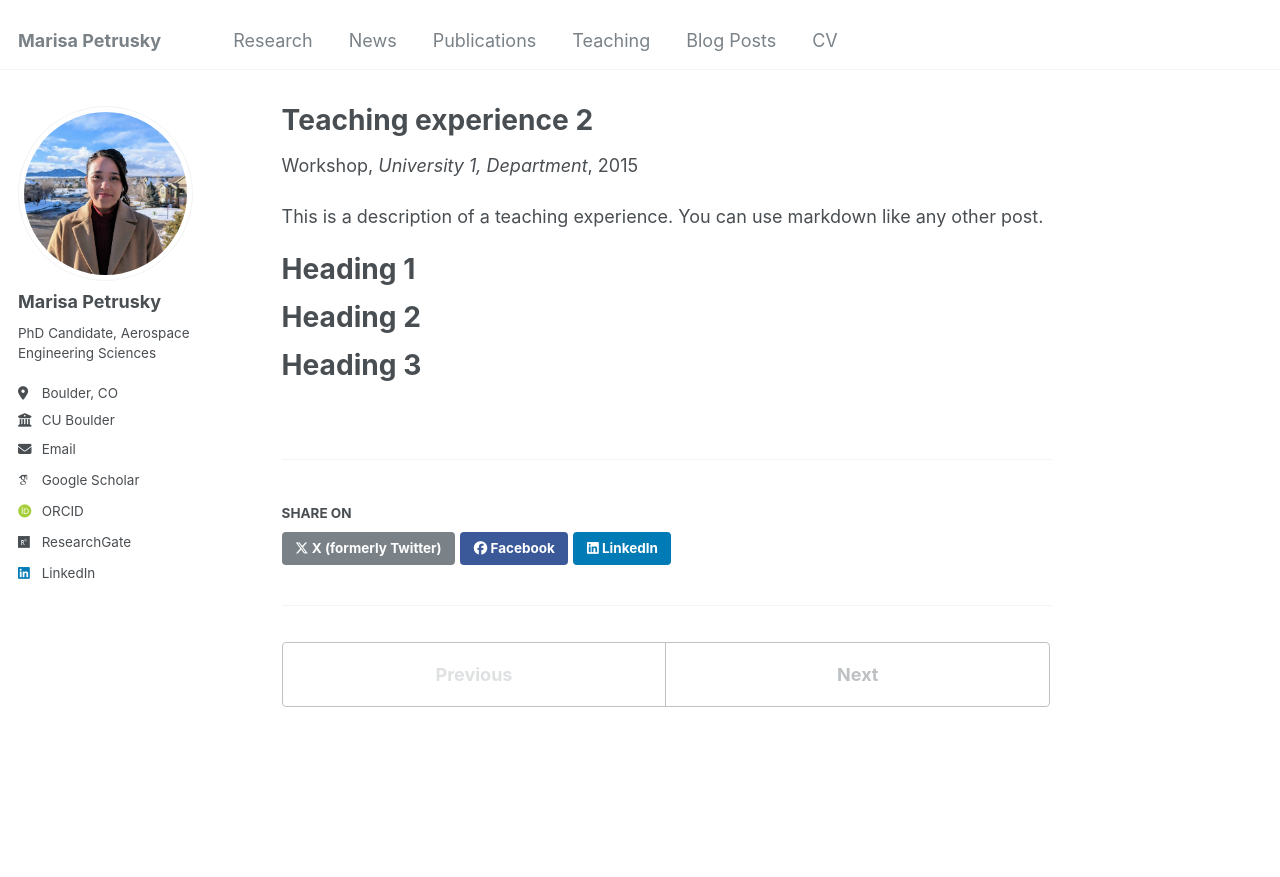
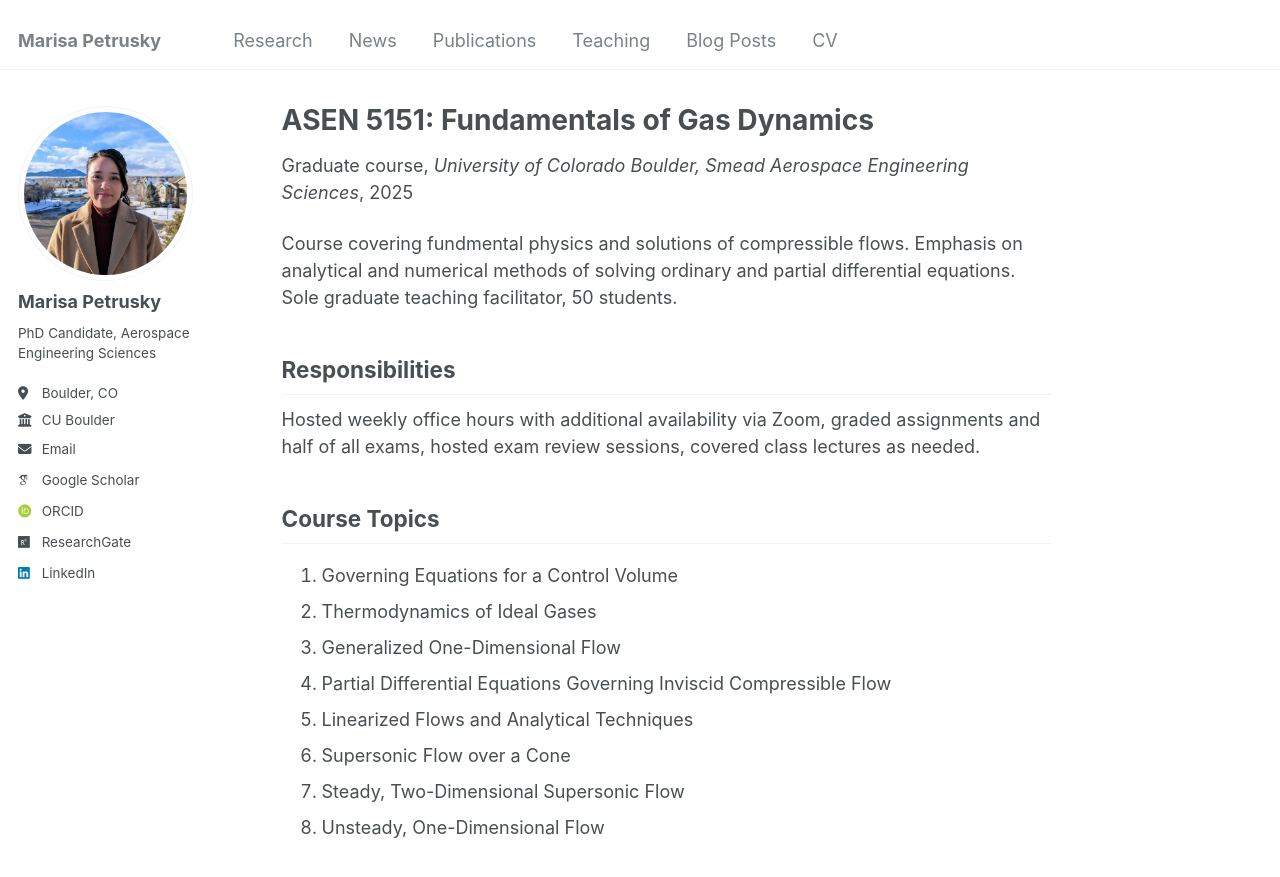
Before and after one commit to marisapetrusky/marisapetrusky.github.io, a Jekyll site: the page built from _teaching/2015-spring-teaching-2.md, in a window 1280 px wide and 900 px high. Shown: the top 877 px of the window. Built offline with Jekyll 4.4.1, drawn with Linux system fonts in a browser that asks for light colours; some web fonts are replaced.

Commit message:
Revise teaching experience to reflect new course details
Updated teaching experience details including course title, type, venue, date, and location. Added responsibilities and course topics.

```diff
--- a/_teaching/2015-spring-teaching-2.md
+++ b/_teaching/2015-spring-teaching-2.md
@@ -1,20 +1,24 @@
 ---
-title: "Teaching experience 2"
+title: "ASEN 5151: Fundamentals of Gas Dynamics"
 collection: teaching
-type: "Workshop"
-permalink: /teaching/2015-spring-teaching-1
-venue: "University 1, Department"
-date: 2015-01-01
-location: "City, Country"
+type: "Graduate course"
+permalink: /teaching/2025-spring-teaching-1
+venue: "University of Colorado Boulder, Smead Aerospace Engineering Sciences"
+date: 2025-01-01
+location: "Boulder, Colorado, USA"
 ---
 
-This is a description of a teaching experience. You can use markdown like any other post.
+Course covering fundmental physics and solutions of compressible flows. Emphasis on analytical and numerical methods of solving ordinary and partial differential equations. Sole graduate teaching facilitator, 50 students.
 
-Heading 1
-======
+## Responsibilities
+Hosted weekly office hours with additional availability via Zoom, graded assignments and half of all exams, hosted exam review sessions, covered class lectures as needed.
 
-Heading 2
-======
-
-Heading 3
-======
+## Course Topics
+1. Governing Equations for a Control Volume
+2. Thermodynamics of Ideal Gases
+3. Generalized One-Dimensional Flow
+4. Partial Differential Equations Governing Inviscid Compressible Flow
+5. Linearized Flows and Analytical Techniques
+6. Supersonic Flow over a Cone
+7. Steady, Two-Dimensional Supersonic Flow
+8. Unsteady, One-Dimensional Flow
```
